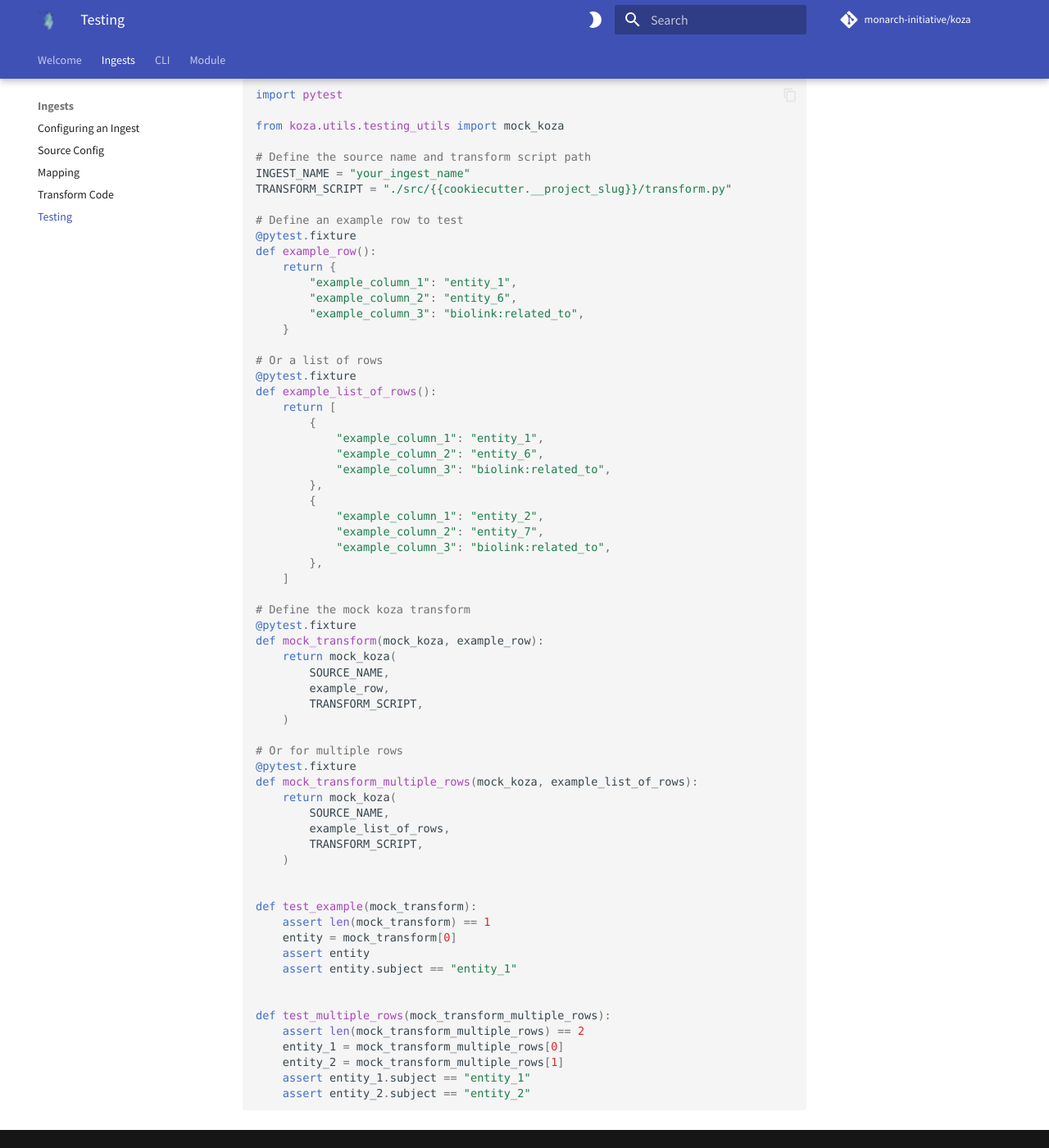
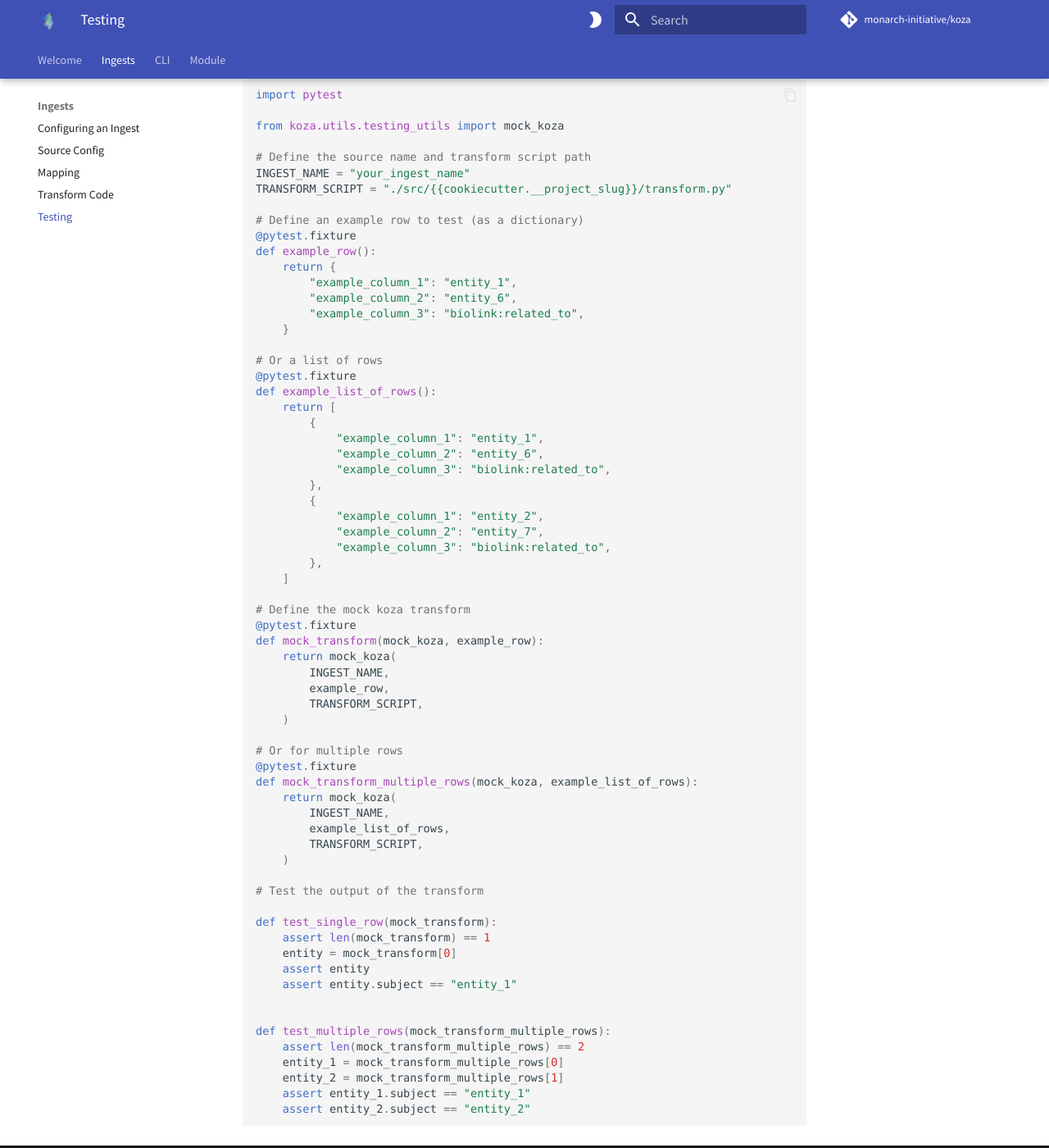
Before and after one commit to monarch-initiative/koza, an MkDocs documentation site: the page built from docs/Ingests/testing.md, in a window 1280 px wide and 1400 px high, scrolled down 795 px. Shown: the whole window at 82% size. Built offline with MkDocs 1.6.1 and Material for MkDocs 9.7.7, drawn with Linux system fonts in a browser that asks for light colours; some web fonts are replaced; comment, search, counter and statistics services are not loaded.

Commit message:
update testing documentation

````diff
--- a/docs/Ingests/testing.md
+++ b/docs/Ingests/testing.md
@@ -26,7 +26,7 @@ from koza.utils.testing_utils import mock_koza
 INGEST_NAME = "your_ingest_name"
 TRANSFORM_SCRIPT = "./src/{{cookiecutter.__project_slug}}/transform.py"
 
-# Define an example row to test
+# Define an example row to test (as a dictionary)
 @pytest.fixture
 def example_row():
     return {
@@ -55,7 +55,7 @@ def example_list_of_rows():
 @pytest.fixture
 def mock_transform(mock_koza, example_row):
     return mock_koza(
-        SOURCE_NAME,
+        INGEST_NAME,
         example_row,
         TRANSFORM_SCRIPT,
     )
@@ -64,13 +64,14 @@ def mock_transform(mock_koza, example_row):
 @pytest.fixture
 def mock_transform_multiple_rows(mock_koza, example_list_of_rows):
     return mock_koza(
-        SOURCE_NAME,
+        INGEST_NAME,
         example_list_of_rows,
         TRANSFORM_SCRIPT,
     )
 
+# Test the output of the transform
 
-def test_example(mock_transform):
+def test_single_row(mock_transform):
     assert len(mock_transform) == 1
     entity = mock_transform[0]
     assert entity
@@ -83,5 +84,4 @@ def test_multiple_rows(mock_transform_multiple_rows):
     entity_2 = mock_transform_multiple_rows[1]
     assert entity_1.subject == "entity_1"
     assert entity_2.subject == "entity_2"
-
 ```
````
